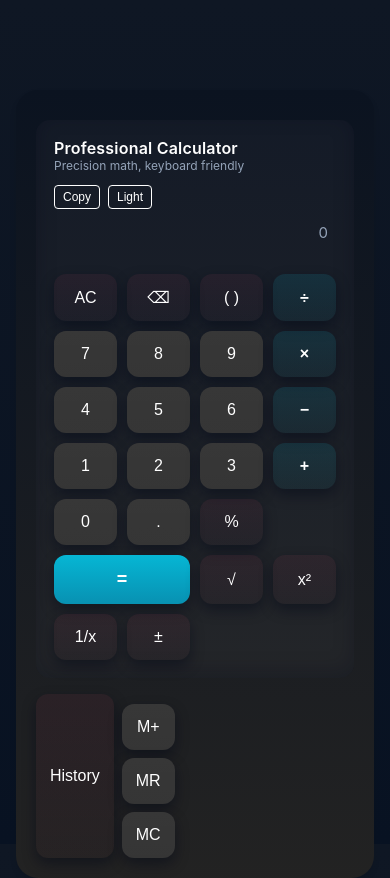
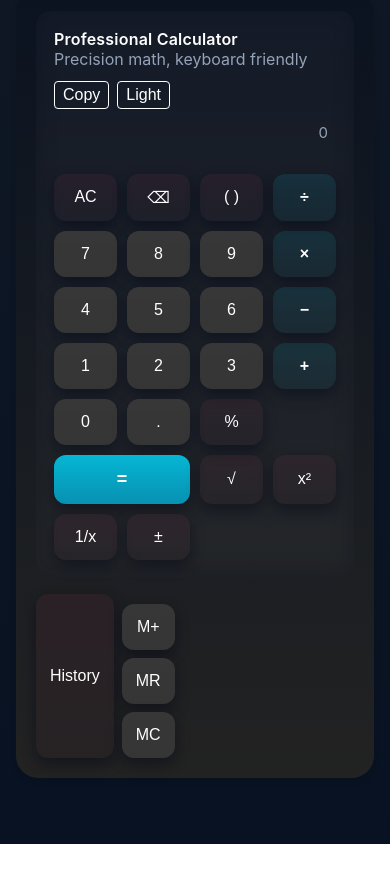
Before and after one commit to chuks2274/calculator, a website: page index.html in a window 390 px wide. After the commit the page ends 844 px from the top, so only its background shows below. Drawn offline with Linux system fonts and the light colour scheme.

```diff
--- a/css/style.css
+++ b/css/style.css
@@ -400,31 +400,24 @@
 
 
 
-
 /* --- Outer wrapper --- */
 .wrap {
   display: flex;
-  justify-content: center;
-  align-items: flex-start;
+  justify-content: center;   /* horizontal centering */
+  align-items: center;       /* vertical centering */
   flex-direction: column;
   width: 100%;
+  min-height: 100vh;         /* fill viewport height */
   box-sizing: border-box;
   padding: 1rem;
+  overflow-y: auto;           /* allow scrolling on short screens */
 }
 
-/* Center vertically on desktop */
+/* Add spacing below navbar on desktop */
 @media (min-width: 721px) {
   .wrap {
-    min-height: 100vh;
-    justify-content: center;
-    margin-top: 40px; /* spacing below navbar */
-  }
-}
-
-/* Push calculator further down on mobile */
-@media (max-width: 600px) {
-  .wrap {
-    padding-top: 200px; /* slightly more to fully show top-left corner */
+    padding-top: 60px;       /* spacing from navbar */
+    padding-bottom: 60px;
   }
 }
 
@@ -437,11 +430,10 @@
   gap: 16px;
   background: linear-gradient( rgba(255,255,255,0.02));
   border-radius: 22px;
-  padding: 30px 20px 20px 20px; /* extra top padding for mobile */
+  padding: 20px;
   box-shadow: 0 4px 6px rgba(0,0,0,0.1);
   box-sizing: border-box;
-  margin: 0 auto; /* horizontal centering */
-  height: auto;
+  margin: 0 auto;
 }
 
 /* --- Screen / Display --- */
@@ -460,14 +452,23 @@
   gap: 0.25rem;
 }
 
+.title, .small {
+  font-size: 1rem;
+}
+
 .theme-toggle {
   position: relative;
   z-index: 10;
 }
 
+/* --- Mobile adjustments --- */
 @media (max-width: 600px) {
+  .wrap {
+    padding: 1rem 1rem 2rem 1rem; /* small extra bottom padding for keypad */
+  }
+
   .theme-toggle {
     margin-top: 0.5rem;
-    width: 48%;
+    width: 48%; /* buttons side by side */
   }
 }
```
